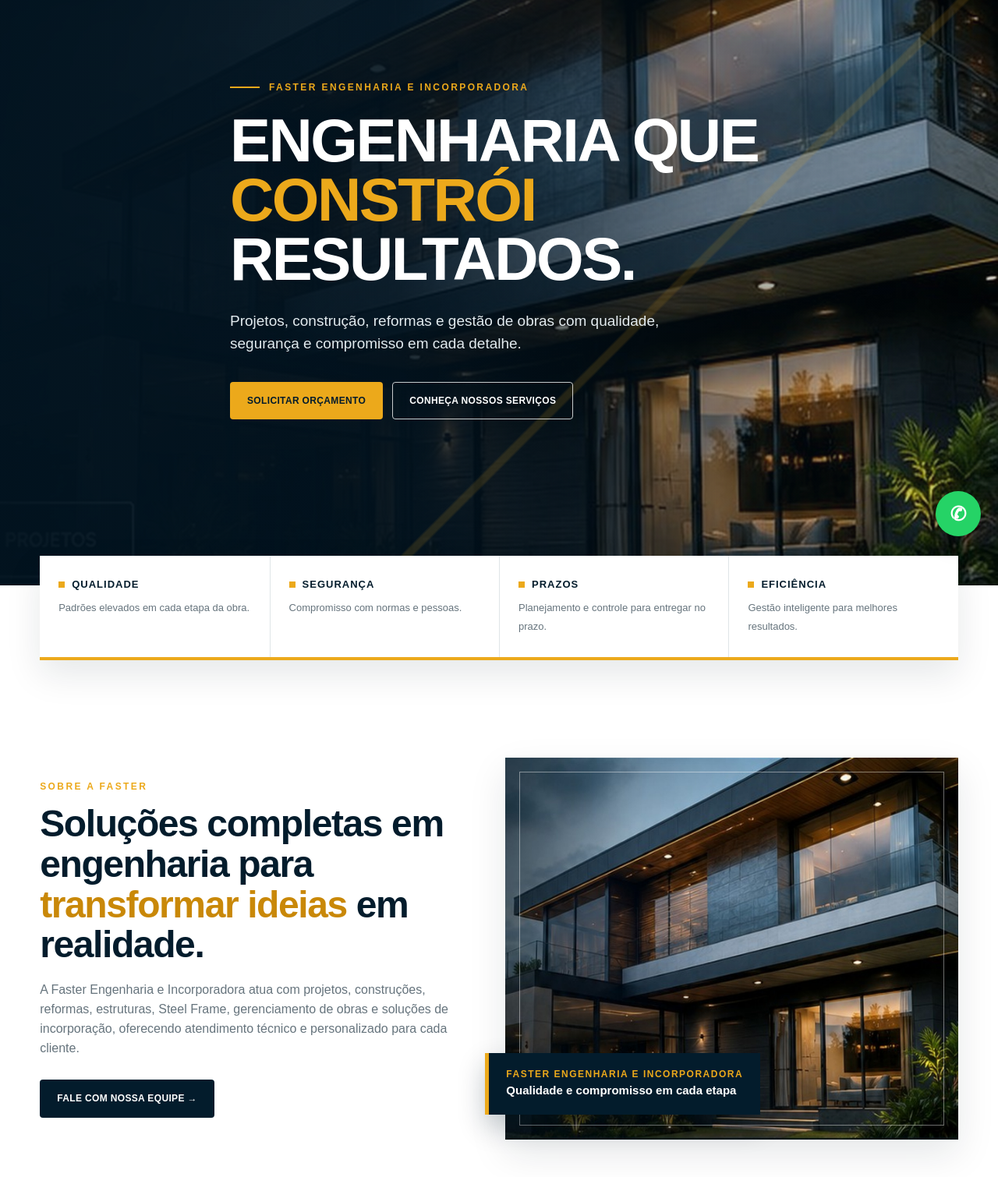
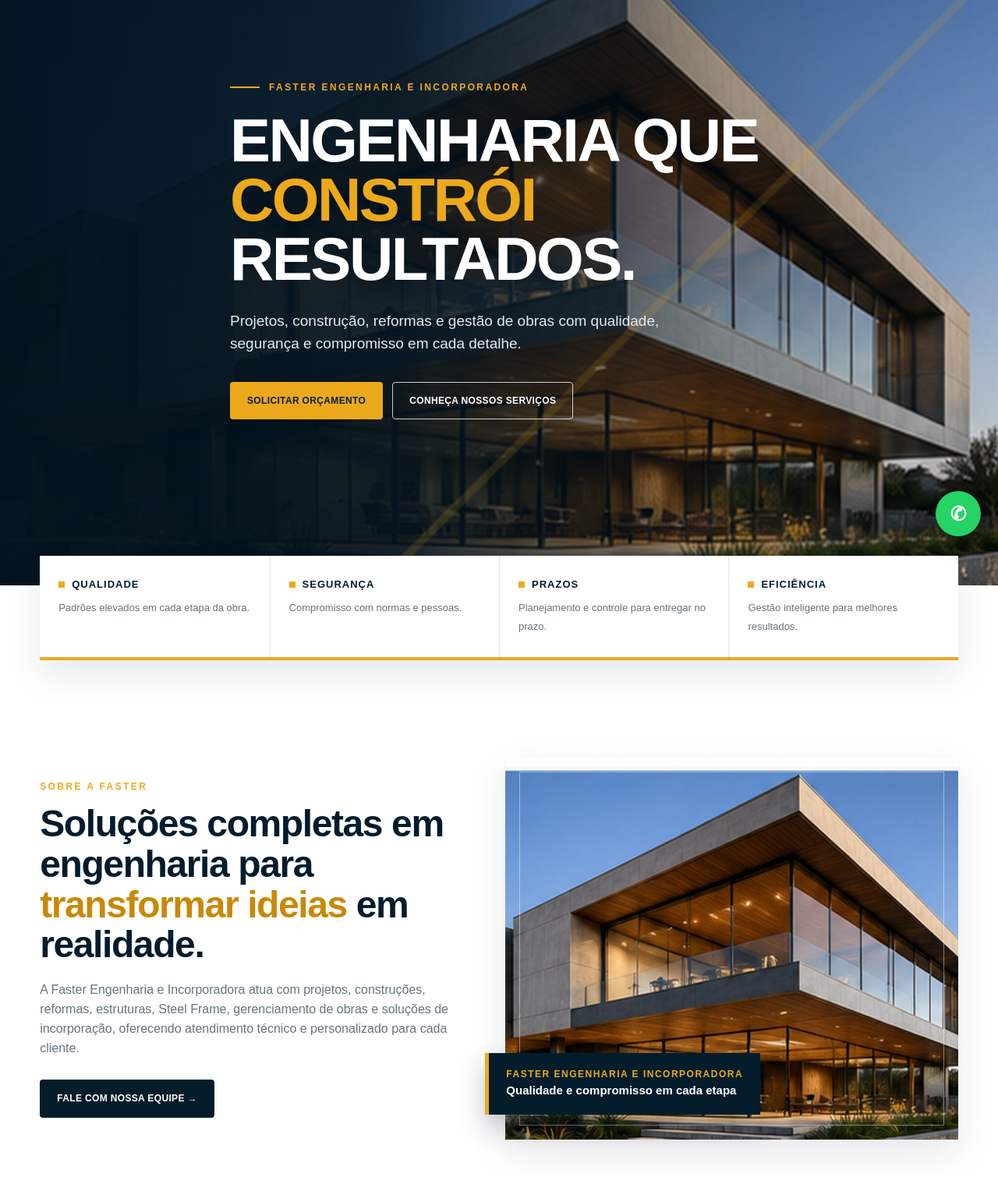
Before and after one commit to Felipeng26/faster-engenharia-, a plain HTML site: page index.html in a window 1280 px wide. Shown: the part 90-1600 px from the top of the page at 78% size. Drawn offline with Linux system fonts and the light colour scheme.

Commit message:
Add files via upload

```diff
--- a/index.html
+++ b/index.html
@@ -38,7 +38,7 @@ nav>a:not(.btn):hover{color:#f8c34e}
 .btn-dark{background:var(--navy);color:#fff}
 .btn-dark:hover{background:var(--navy-3)}
 
-.hero{min-height:760px;padding-top:88px;display:flex;align-items:center;position:relative;overflow:hidden;background:linear-gradient(90deg,rgba(2,19,31,.98) 0%,rgba(2,19,31,.90) 40%,rgba(2,19,31,.35) 72%,rgba(2,19,31,.16) 100%),url("arquitetura.jpg") 72% center/cover no-repeat}
+.hero{min-height:760px;padding-top:88px;display:flex;align-items:center;position:relative;overflow:hidden;background:linear-gradient(90deg,rgba(2,19,31,.98) 0%,rgba(2,19,31,.90) 40%,rgba(2,19,31,.35) 72%,rgba(2,19,31,.16) 100%),url("arquitetura-v6.jpg") 72% center/cover no-repeat}
 .hero:before{content:"";position:absolute;inset:0;background:linear-gradient(135deg,transparent 0 62%,rgba(236,169,27,.14) 62.2% 62.7%,transparent 62.9%)}
 .hero-content{position:relative;z-index:2;max-width:690px;color:#fff;padding:105px 0 115px}
 .eyebrow,.section-tag{color:var(--gold);font-size:12px;font-weight:900;letter-spacing:2.4px;text-transform:uppercase}
@@ -63,7 +63,7 @@ h2{font-size:clamp(34px,4vw,48px);line-height:1.08;letter-spacing:-1.4px;margin-
 .about{background:#fff;padding-top:125px}
 .about-grid{display:grid;grid-template-columns:.95fr 1.05fr;gap:72px;align-items:center}
 .about-copy p{color:var(--muted);font-size:16px;margin:20px 0 28px;max-width:560px}
-.about-img{min-height:490px;background:url("arquitetura.jpg") 64% center/cover;position:relative;box-shadow:var(--shadow)}
+.about-img{min-height:490px;background:url("arquitetura-v6.jpg") 64% center/cover;position:relative;box-shadow:var(--shadow)}
 .about-img:before{content:"";position:absolute;inset:18px;border:1px solid rgba(255,255,255,.42);pointer-events:none}
 .about-badge{position:absolute;left:-26px;bottom:32px;background:var(--navy);color:#fff;padding:18px 22px;border-left:5px solid var(--gold);box-shadow:0 15px 35px rgba(3,28,44,.24)}
 .about-badge strong{display:block;color:var(--gold);font-size:12px;letter-spacing:1.5px}
@@ -88,7 +88,7 @@ h2{font-size:clamp(34px,4vw,48px);line-height:1.08;letter-spacing:-1.4px;margin-
 .area-strip span+span{border-left:1px solid var(--line)}
 .area-strip span:nth-child(even){background:#fafbfb}
 
-.cta{background:linear-gradient(90deg,rgba(3,28,44,.98),rgba(3,28,44,.90)),url("arquitetura.jpg") 70% center/cover;color:#fff;position:relative}
+.cta{background:linear-gradient(90deg,rgba(3,28,44,.98),rgba(3,28,44,.90)),url("arquitetura-v6.jpg") 70% center/cover;color:#fff;position:relative}
 .cta:after{content:"";position:absolute;right:6%;top:0;width:110px;height:100%;background:linear-gradient(165deg,transparent 0 47%,rgba(236,169,27,.85) 47.3% 49%,transparent 49.3%)}
 .cta-grid{position:relative;z-index:2;display:grid;grid-template-columns:1.05fr .95fr;gap:70px;align-items:center}
 .cta h2{color:#fff;margin:8px 0 12px}
```
Also changed, not shown: arquitetura-v6.jpg (added).
